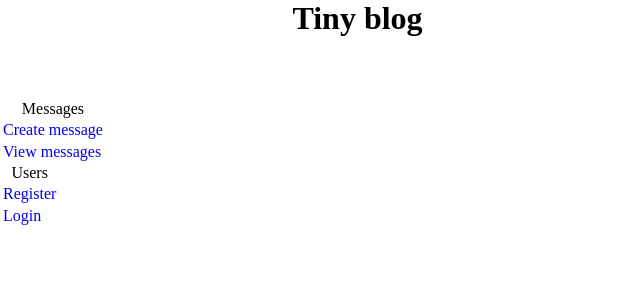
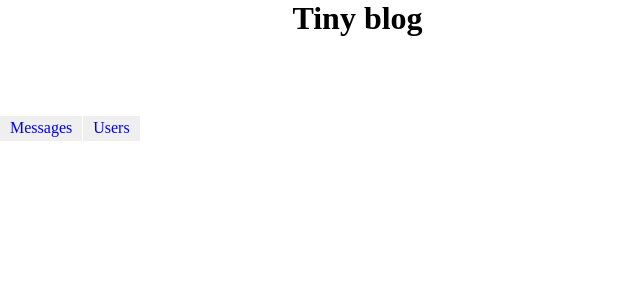
Before and after one commit to pow10s/tinyblog, a PHP site: page /projs/ in a window 1280 px wide. Shown: the top 300 px of the page, without its empty margins (0-640 px from the left). Run offline with PHP 8.4, Linux system fonts and the light colour scheme.

Commit message:
added menu

```diff
--- /dev/null
+++ b/css/style.css
@@ -0,0 +1,41 @@
+a {
+    text-decoration: none;
+}
+#header {
+    width:715px;
+    height: 100px;
+}
+#menu {
+    width:190px;
+    height: 300px;
+}
+body {
+    margin:0px;
+}
+ul.dropdown li { position: relative; }
+ul.dropdown,
+ul.dropdown-inside {
+    list-style-type: none;
+    padding: 0;
+}
+ul.dropdown-inside {
+    position: absolute;
+    left: -9999px;
+}
+ul.dropdown li.dropdown-top {
+    display: inline;
+    float: left;
+    margin: 0 1px 0 0;
+}
+ul.dropdown li.dropdown-top a {
+    padding: 3px 10px 4px;
+    display: block;
+}
+ul.dropdown a.dropdown-top { background: #efefef; }
+ul.dropdown a.dropdown-top:hover { padding: 2px 10px 5px; }
+ul.dropdown li.dropdown-top:hover .dropdown-inside {
+    display: block;
+    left: 0;
+}
+ul.dropdown .dropdown-inside { background: #fff; }
+ul.dropdown .dropdown-inside a:hover { background: #efefef; }
--- a/views/menu.php
+++ b/views/menu.php
@@ -1,41 +1,25 @@
 <html>
 <head>
-    <style type="text/css">
-        a {
-            text-decoration: none;
-        }
-        #header {
-            width:715px;
-            height: 100px;
-        }
-        #menu {
-            width:190px;
-            height: 300px;
-        }
-        body {
-            margin:0px;
-        }
-        </style>
+    <link rel="stylesheet" href="css/style.css" type="text/css"/>
     </head>
 <body>
 <div id="header"><h1 align="center">Tiny blog</h1></div>
 <div id="menu">
-<table>
-    <caption>Messages</caption>
-    <tr>
-    <td><a href="http://localhost/projs/tinyblog/index.php?action=createmessage">Create message</a></td>
-    </tr>
-    <tr>
-        <td><a href="http://localhost/projs/tinyblog/index.php?action=viewmessages">View messages</a></td>
-    </tr>
-    </table>
-<table>
-    <caption>Users</caption>
-    <tr>
-    <td><a href="http://localhost/projs/tinyblog/index.php?action=register">Register</a></td>
-    </tr>
-    <tr>
-        <td><a href="http://localhost/projs/tinyblog/index.php?action=login">Login</a></td>
-    </tr>
-    </table>
+<ul class="dropdown">
+    <li class="dropdown-top">
+    <a class="dropdown-top" href="/">Messages</a>
+    <ul class="dropdown-inside">
+    <li><a href="<?php echo BASE_URL ?>?action=createmessage">Create message</a></li>
+    <li><a href="<?php echo BASE_URL ?>?action=viewmessages">View messagase</a></li>
+    </ul>
+    </li>
+
+    <li class="dropdown-top">
+    <a class="dropdown-top" href="/">Users</a>
+    <ul class="dropdown-inside">
+        <li><a href="<?php echo BASE_URL ?>?action=login">Login</a></li>
+        <li><a href="<?php echo BASE_URL ?>?action=register">Register</a></li>
+        </ul>
+    </li>
+    </ul>
 </div>
```
